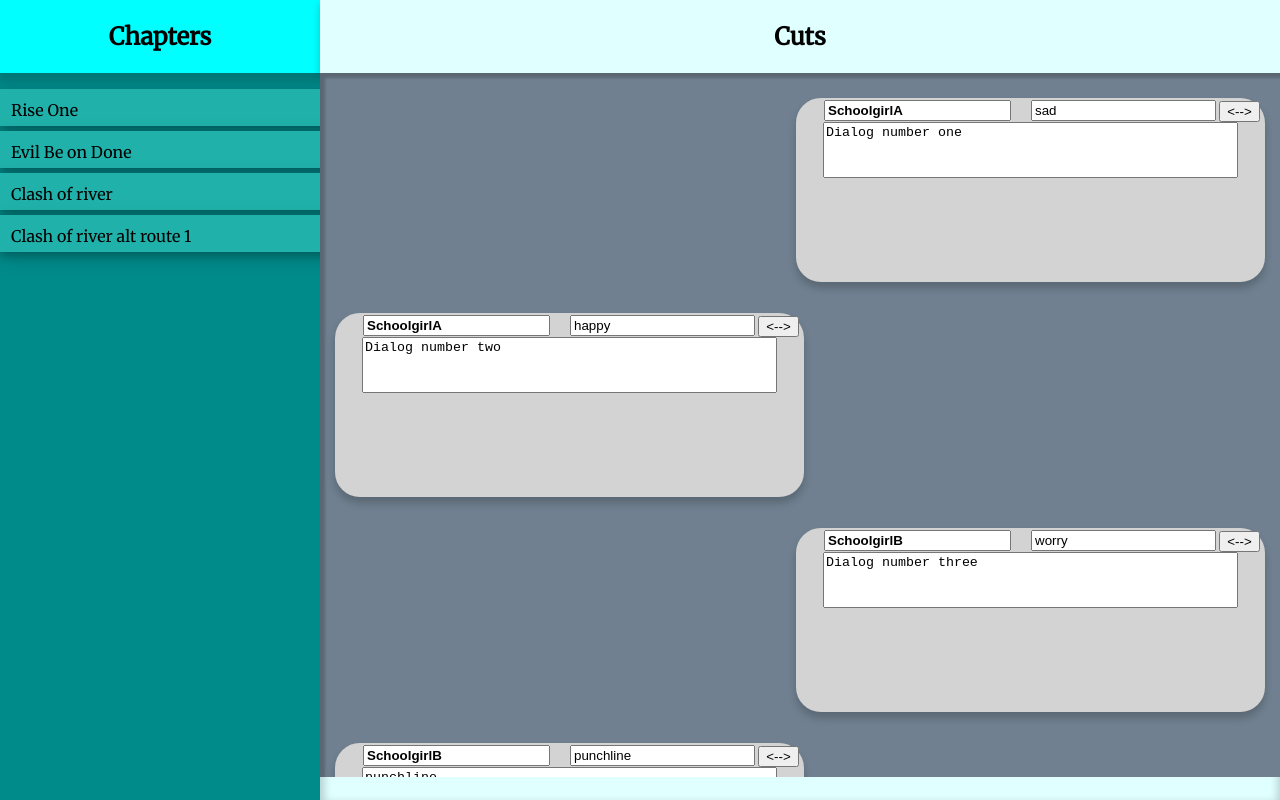
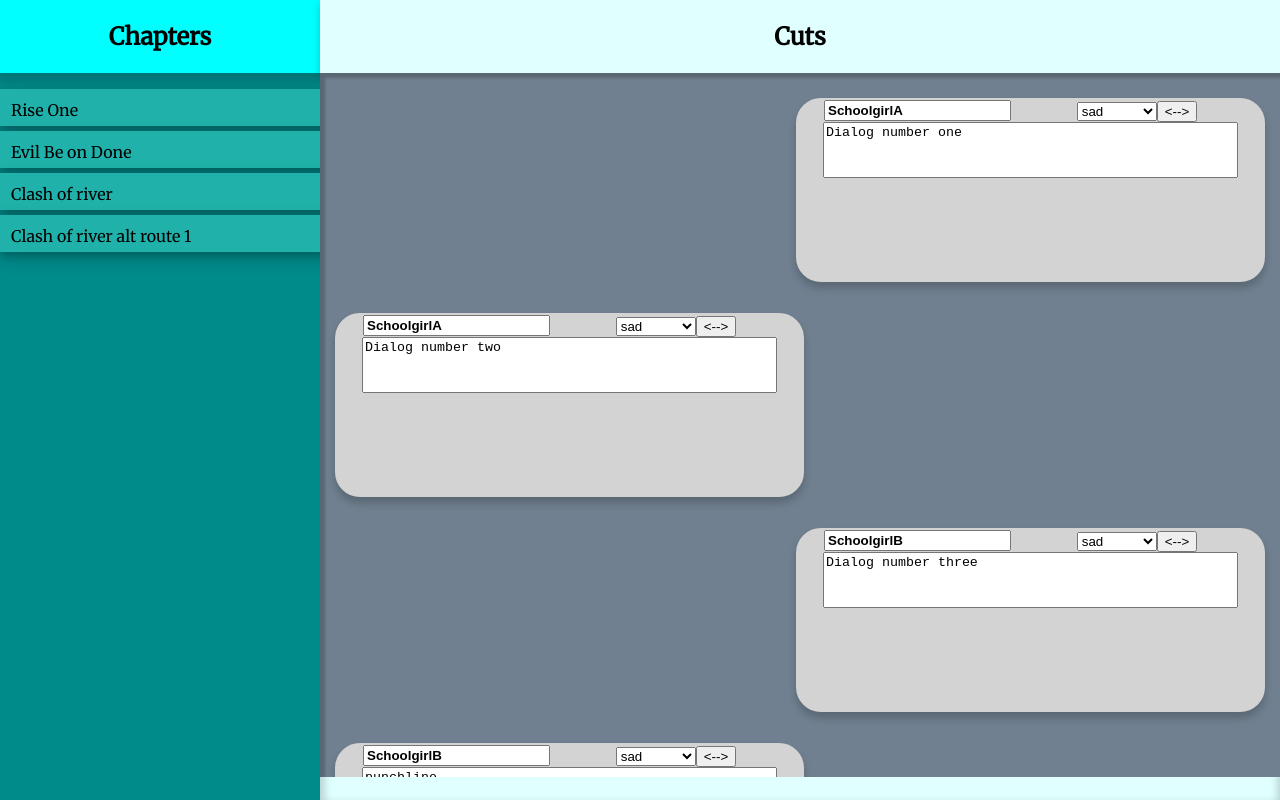
Before and after one commit to Vidsneezes/NanorenoVisualEditor, a React (Create React App) app: page / in a window 1280 px wide. Built offline with nearby package versions, Linux system fonts and the light colour scheme.

Commit message:
created dropbox component, switch emotion input to dropbox

```diff
--- a/src/components/cutview/cutblock/CutBlock.js
+++ b/src/components/cutview/cutblock/CutBlock.js
@@ -1,5 +1,12 @@
 import React, { Component } from 'react';
+import Dropbox from '../dropbox/Dropbox.js';
 import './CutBlock.css';
+
+const emotions = [
+  "sad",
+  "happy",
+  "punchline"
+]
 
 class CutBlock extends Component {
   constructor(props){
@@ -41,7 +48,7 @@ class CutBlock extends Component {
         <div className={"cut-content-"+this.state.side}>
           <div className="cut-meta">
             <input className="input-actorname" type="text" placeholder="actorname" value={this.state.actor} onChange={this.handleActorNameChange}/>
-            <input className="input-emotion" type="text" placeholder="emotion" value={this.state.emotion}/>
+            <Dropbox className="dropbox-emotion" value={this.state.emotion} list={emotions}/>
             <button className="button-side" onClick={this.handleSideChange}>{"<-->"}</button>
           </div>
           <div>
--- /dev/null
+++ b/src/components/cutview/dropbox/Dropbox.js
@@ -0,0 +1,32 @@
+import React, { Component } from 'react';
+
+class Dropbox extends Component {
+  constructor(props){
+    super(props);
+    this.state = {
+        value: this.props.list[0]
+    }
+
+    this.handleChange = this.handleChange.bind(this);
+  }
+
+  handleChange(event){
+      this.setState({
+          value: event.target.value
+      });
+  }
+
+  render() {
+    const list = this.props.list.map((valuem) =>
+      <option key={valuem} value= {valuem}>{valuem}</option>
+    );
+
+    return (
+      <select value={this.state.value} onChange={this.handleChange}>
+          {list}
+      </select>
+    );
+  }
+}
+
+export default Dropbox;
```
